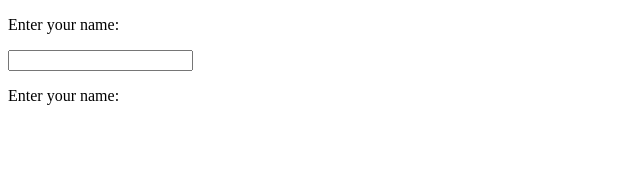
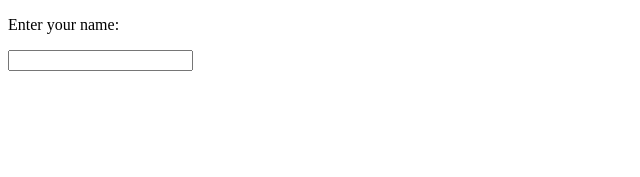
Before and after one commit to acciojob/personal-greeting-Alkeshkumar94, a React app: page / in a window 1280 px wide. Shown: the top 177 px of the page, without its empty margins (0-640 px from the left). Built offline with nearby package versions, Linux system fonts and the light colour scheme.

Commit message:
Update App.js

```diff
--- a/src/components/App.js
+++ b/src/components/App.js
@@ -17,7 +17,7 @@ function App() {
         onChange={handleInputChange}
       />
 
-     <p>Enter your name: {name ? `Hello ${name}!` : ''}</p>
+     <p>{name ? `Hello ${name}!` : ''}</p>
     </div>
   );
 }
```
